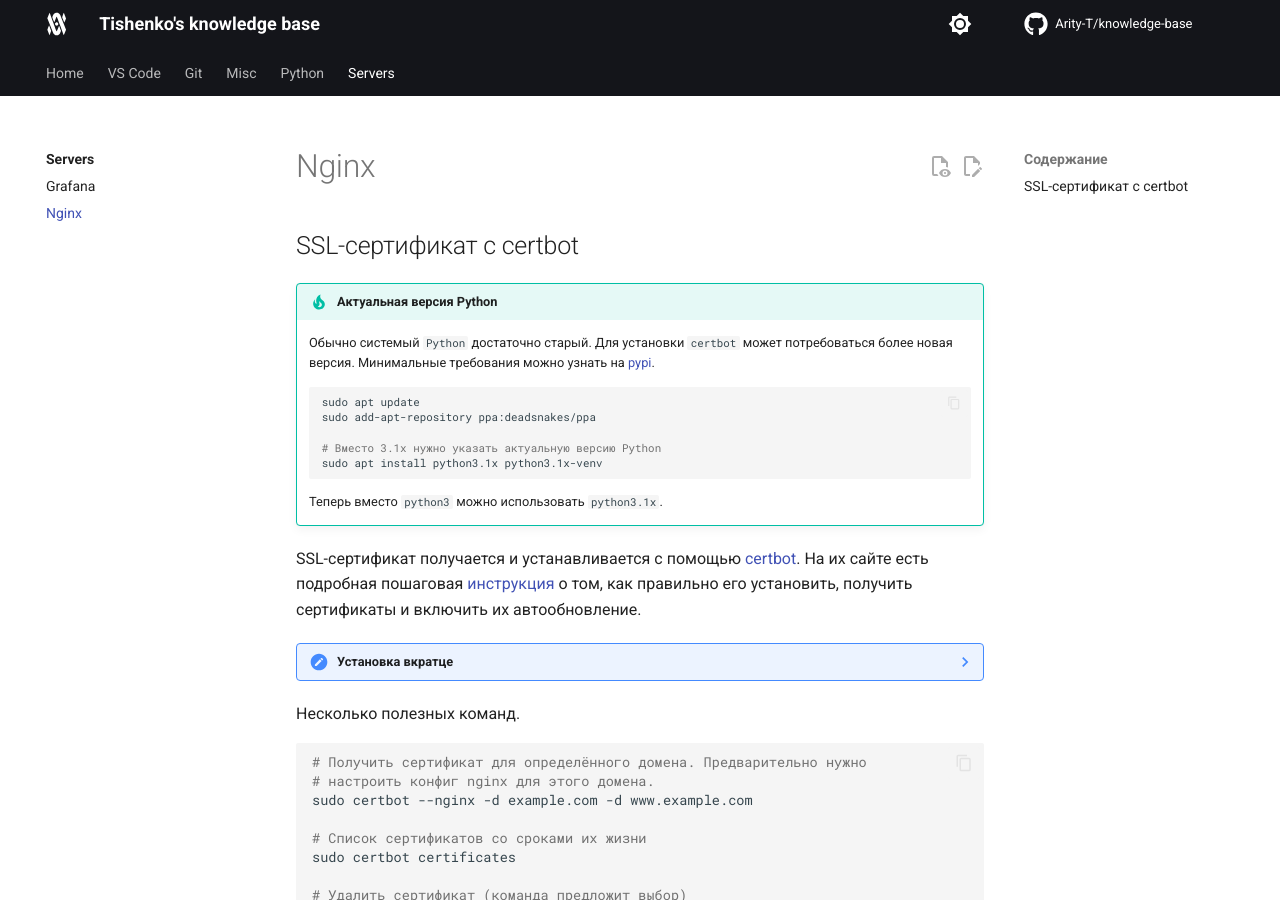
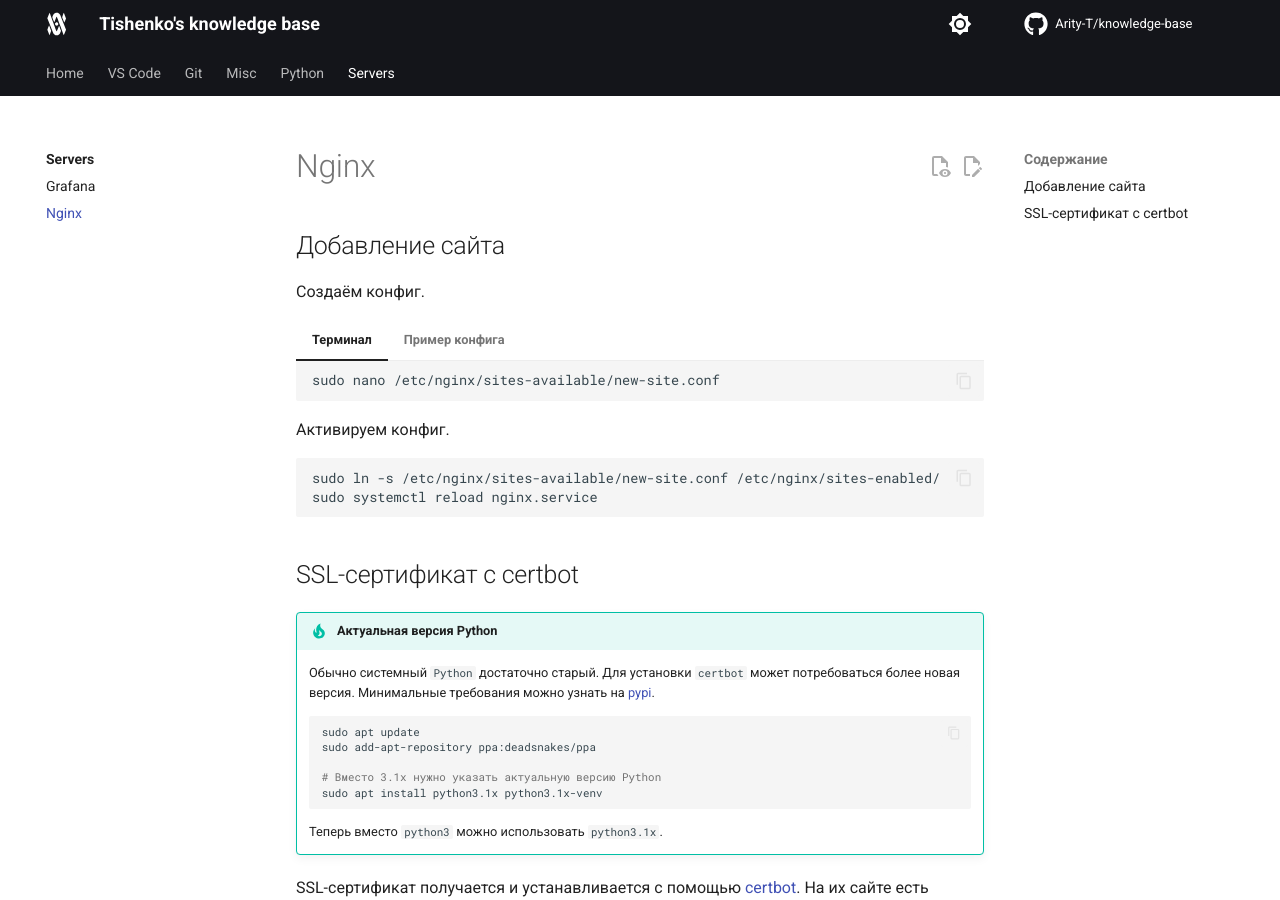
Before and after one commit to Arity-T/knowledge-base, an MkDocs documentation site: the page built from docs/servers/nginx.md, in a window 1280 px wide and 900 px high. Built offline with MkDocs 1.6.1 and Material for MkDocs 9.7.7, drawn with Linux system fonts in a browser that asks for light colours; comment, search, counter and statistics services are not loaded.

Commit message:
Добавление сайта Nginx

````diff
--- a/docs/servers/nginx.md
+++ b/docs/servers/nginx.md
@@ -1,10 +1,41 @@
+## Добавление сайта
 
+Создаём конфиг.
+
+=== "Терминал"
+
+    ```sh
+    sudo nano /etc/nginx/sites-available/new-site.conf
+    ```
+
+=== "Пример конфига"
+
+    ```nginx
+    server {
+        server_name example.com www.example.com;
+        listen 80;
+
+        root /var/www/new-site;
+        index index.html;
+
+        location / {
+            try_files $uri $uri/ =404;
+        }
+    }
+    ```
+
+Активируем конфиг.
+
+```sh
+sudo ln -s /etc/nginx/sites-available/new-site.conf /etc/nginx/sites-enabled/
+sudo systemctl reload nginx.service
+```
 
 ## SSL-сертификат с certbot
 
 !!! tip "Актуальная версия Python"
 
-    Обычно системый `Python` достаточно старый. Для установки `certbot` может потребоваться более новая версия. Минимальные требования можно узнать на [pypi](https://pypi.org/project/certbot/).
+    Обычно системный `Python` достаточно старый. Для установки `certbot` может потребоваться более новая версия. Минимальные требования можно узнать на [pypi](https://pypi.org/project/certbot/).
 
     ```sh
     sudo apt update
````
